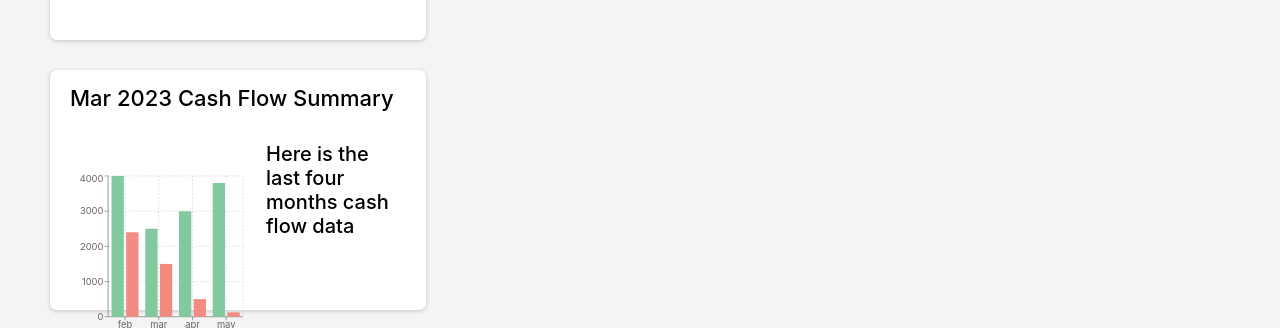
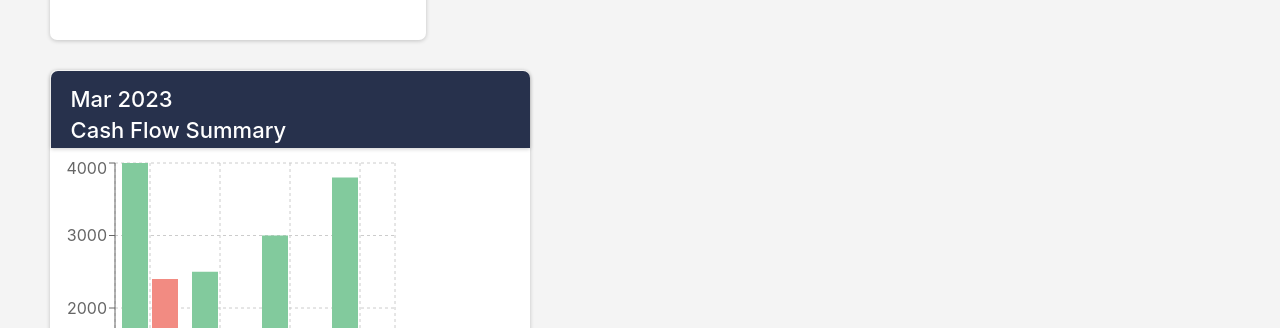
Before and after one commit to gauthamkv07/cap-one, a React (Create React App) app: page / in a window 1280 px wide. Shown: the part 624-952 px from the top of the page. Built offline with nearby package versions, Linux system fonts and the light colour scheme; a web font is replaced by a local one.

Commit message:
UI Bar chart changed to theme

```diff
--- a/src/components/BarChartHistory/barcharthistory.component.jsx
+++ b/src/components/BarChartHistory/barcharthistory.component.jsx
@@ -41,11 +41,12 @@ const BarChartHistory = () => {
     console.log(month);
 
     return (
-        <div className="credit-score-card">
-        <div className="credit-score-card-title">{month.substring(0,3)+' '+today.getFullYear()} Cash Flow Summary</div>
-        <div className="credit-alignment">
-            <div className="progress-bar-container">
-            <BarChart width={300} height={300} data={data}>
+        <div className="bar-chart-card">
+            <div className="bar-chart-title-color">
+                <div className="bar-chart-card-title">{month.substring(0, 3) + ' ' + today.getFullYear()} </div>
+                <div className="bar-chart-card-sub-title">Cash Flow Summary</div>
+            </div>
+            <BarChart className="progress-bar-container" width={350} height={350} data={data}>
                 <CartesianGrid strokeDasharray="3 3" />
                 <XAxis dataKey="month" />
                 <YAxis />
@@ -54,11 +55,9 @@ const BarChartHistory = () => {
                 <Bar dataKey="credit" fill="#82ca9d" />
                 <Bar dataKey="debit" fill="#f28b82" />
             </BarChart>
-        </div><div className="credit-score-text">
-        Here is the last four months cash flow data
+            <div className="bar-chart-text">
+                Here is the last four months cash flow data
             </div>
-        </div>
-
         </div>
     );
 };
--- a/src/components/BarChartHistory/barcharthistory.component.scss
+++ b/src/components/BarChartHistory/barcharthistory.component.scss
@@ -1,7 +1,7 @@
-.credit-score-card {
+.bar-chart-card {
   margin: 30px 50px;
-  height: 30vh;
-  width: 47vh;
+  height: 60vh;
+  width: 60vh;
   border-radius: 7px;
   display: flex;
   flex-direction: column;
@@ -10,7 +10,15 @@
   box-shadow: 0 1px 4px rgba(0, 0, 0, .2);
   box-sizing: border-box;
 
-  .credit-score-card-title {
+  .bar-chart-title-color {
+    color: white;
+    margin: 0.5px;
+    border-top-right-radius: 7px;
+    border-top-left-radius: 7px;
+    background: #27314c;
+    box-shadow: 0 1px 4px rgba(0, 0, 0, .2);
+
+    .bar-chart-card-title {
       display: flex;
       flex-direction: row;
       margin-left: 20px;
@@ -19,29 +27,29 @@
       font-size: 22px;
     }
 
-  .credit-alignment {
+    .bar-chart-card-sub-title {
       display: flex;
       flex-direction: row;
+      margin-top: 5px;
+      margin-left: 20px;
+      margin-bottom: 5px;
+      font-weight: 500;
+      font-size: 22px;
+    }
+
+  }
 
   .progress-bar-container {
     display: flex;
-      flex-direction: row;
-      margin-left: 20px;
-      height: 22vh;
-      width: 22vh;
+    flex-direction: column;
+    margin-top: 10px;
   }
 
-    .credit-score-text {
-      height: 90%;
-      width: 34vh;
-      display: flex;
+  .bar-chart-text {
     margin-left: 20px;
-      margin-right: 20px;
-      justify-content: center;
-      align-items: center;
     text-align: left;
     font-size: 20px;
     font-weight: 500;
   }
+
 }
-}
```
Lines whose indentation alone changed are shown as unchanged.
